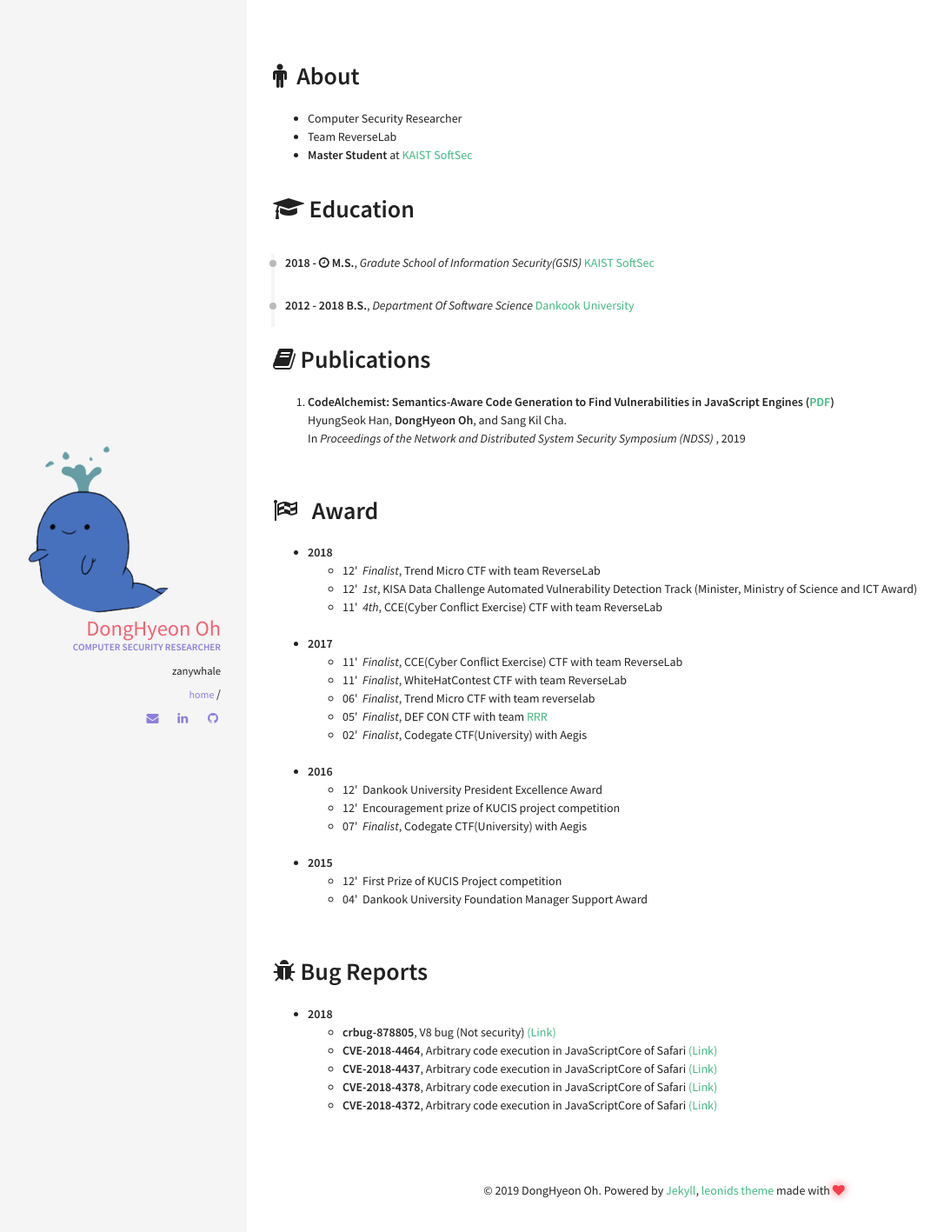
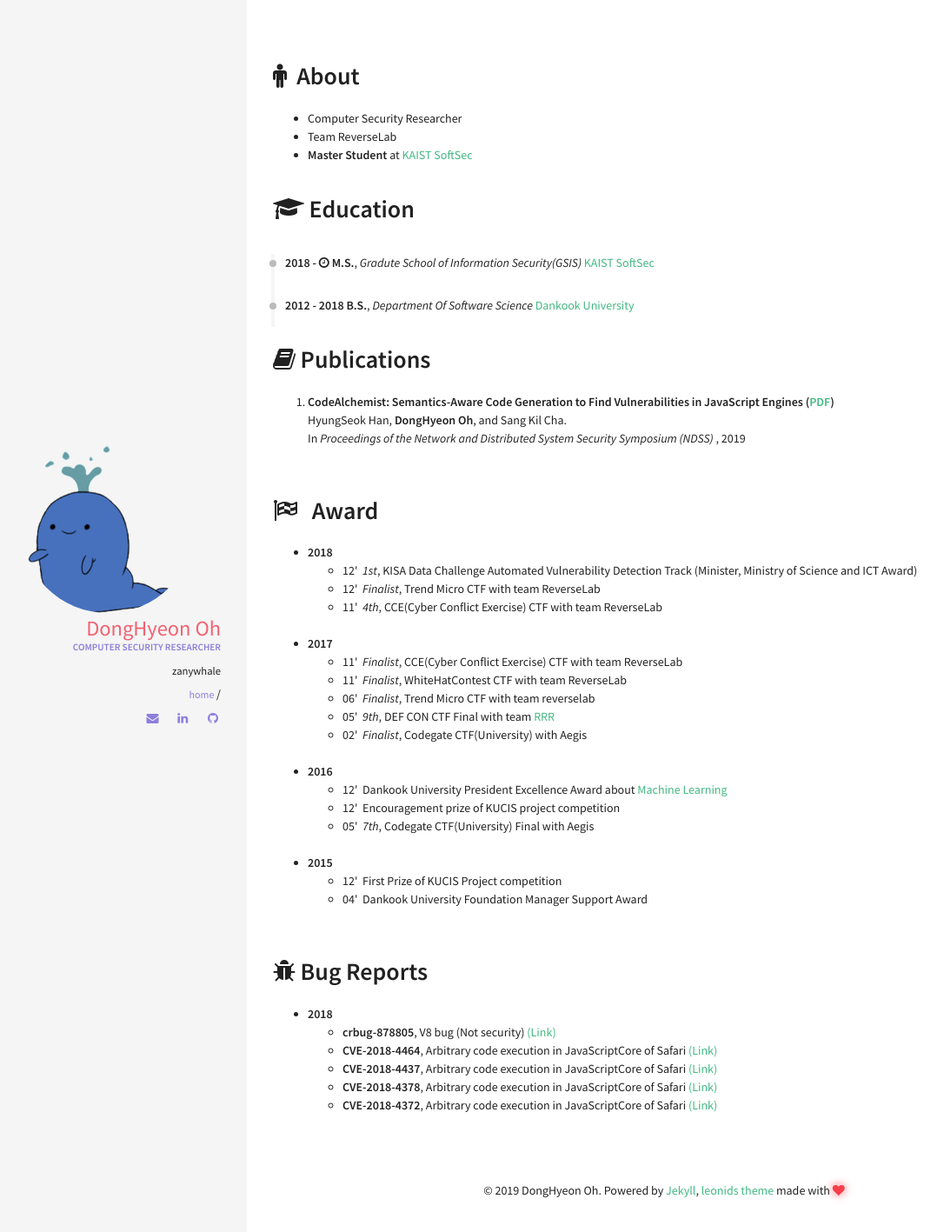
Before and after one commit to zanywhale/zanywhale.github.io, a Jekyll site: the page built from index.html, in a window 1280 px wide. Shown: the top 1417 px of the page at 87% size, without its empty margins (36-1122 px from the left). Built offline with Jekyll 4.4.1, drawn with Linux system fonts in a browser that asks for light colours.

Commit message:
Update award

```diff
--- a/_data/index/award.yml
+++ b/_data/index/award.yml
@@ -1,8 +1,8 @@
-- descr: <em>Finalist</em>, Trend Micro CTF with team ReverseLab
+- descr: <em>1st</em>, KISA Data Challenge Automated Vulnerability Detection Track (Minister, Ministry of Science and ICT Award)
   year : 2018
   month : "12"
 
-- descr: <em>1st</em>, KISA Data Challenge Automated Vulnerability Detection Track (Minister, Ministry of Science and ICT Award)
+- descr: <em>Finalist</em>, Trend Micro CTF with team ReverseLab
   year : 2018
   month : "12"
 
@@ -22,7 +22,7 @@
   year : 2017
   month : "06"
 
-- descr: <em>Finalist</em>, DEF CON CTF with team <a href ="https://legitbs.net/statdump_2017/teams/210.html">RRR</a>
+- descr: <em>9th</em>, DEF CON CTF Final with team <a href ="https://legitbs.net/statdump_2017/teams/210.html">RRR</a>
   year : 2017
   month : "05"
 
@@ -30,7 +30,7 @@
   year : 2017
   month : "02"
 
-- descr: Dankook University President Excellence Award
+- descr: Dankook University President Excellence Award about <a href="https://www.youtube.com/watch?v=d-UAaEFu1Ek">Machine Learning</a>
   year : 2016
   month : "12"
 
@@ -38,9 +38,9 @@
   year : 2016
   month : "12"
 
-- descr: <em>Finalist</em>, Codegate CTF(University) with Aegis
+- descr: <em>7th</em>, Codegate CTF(University) Final with Aegis
   year : 2016
-  month : "07"
+  month : "05"
 
 - descr: First Prize of KUCIS Project competition
   year : 2015
```
